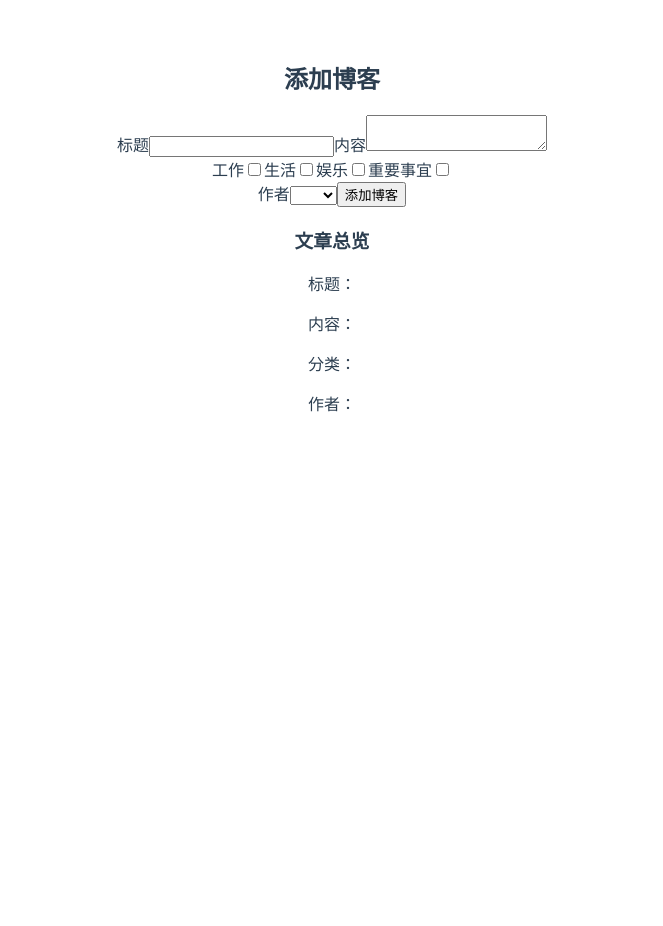
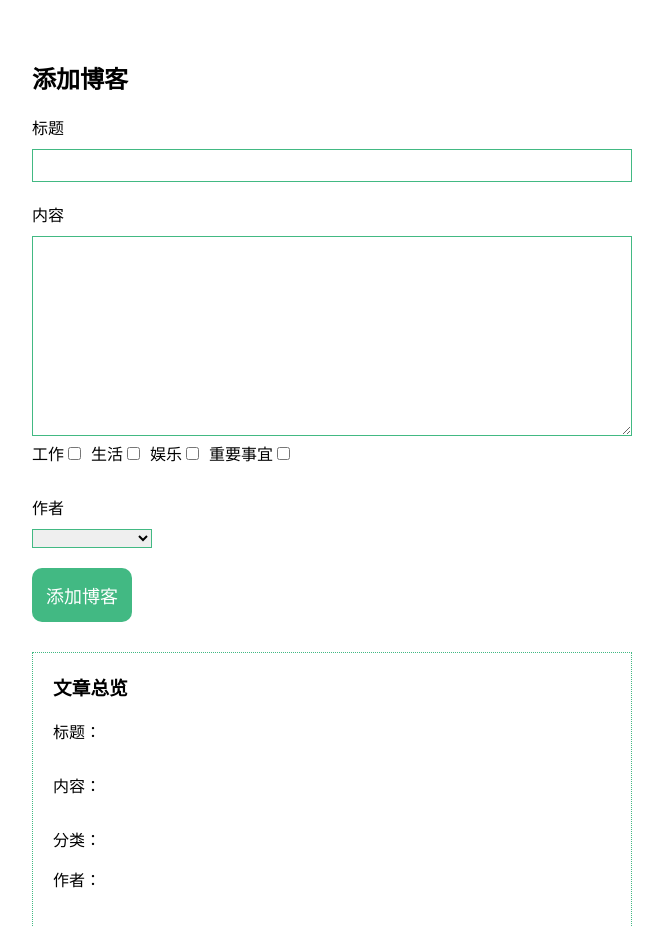
Before and after one commit to Jonsonice/vue-blog, a Vue app: page / in a window 1280 px wide. Shown: the top 926 px of the page, without its empty margins (308-971 px from the left). Before the commit the page ends 800 px from the top, so only its background shows below. Built offline with nearby package versions, Linux system fonts and the light colour scheme; what vue-resource would draw is missing.

Commit message:
博客页样式添加

```diff
--- a/src/App.vue
+++ b/src/App.vue
@@ -16,12 +16,5 @@ export default {
 </script>
 
 <style>
-#app {
-  font-family: 'Avenir', Helvetica, Arial, sans-serif;
-  -webkit-font-smoothing: antialiased;
-  -moz-osx-font-smoothing: grayscale;
-  text-align: center;
-  color: #2c3e50;
-  margin-top: 60px;
-}
+
 </style>
--- a/src/components/AddBlog.vue
+++ b/src/components/AddBlog.vue
@@ -1,5 +1,5 @@
 <template>
-  <div class="add-blog">
+  <div id="add-blog">
 	<h2>添加博客</h2>
 	<form v-if="!submited">
 		<label>标题</label>
@@ -29,14 +29,16 @@
 	</div>
 	<div id="preview">
 		<h3>文章总览</h3>
-		<p>标题：{{blog.title}}</p>
+		<p>标题：</p>
+		<p class="tshow">{{blog.title}}</p>
 		<p>内容：</p>
-		<p>{{blog.content}}</p>
+		<p class="tshow">{{blog.content}}</p>
 		<p>分类：</p>
-		<ul>
-			<li v-for="category in blog.categories">{{category}}</li>
-		</ul>
-		<p>作者：{{blog.author}}</p>
+			<ul>
+				<li v-for="category in blog.categories">{{category}}</li>
+			</ul>
+		<p>作者：</p>
+		<p class="tshow">{{blog.author}}</p>
 	</div>
   </div>
 </template>
@@ -75,5 +77,59 @@ export default {
 
 <!-- Add "scoped" attribute to limit CSS to this component only -->
 <style scoped>
-
+	#add-blog *{
+		box-sizing: border-box;
+	}
+	#add-blog{
+		margin: 20px auto;
+		max-width: 600px;
+		padding: 20px;
+	}
+	label{
+		display: block;
+		margin: 20px 0 10px;
+	}
+	input[type="text"],textarea{
+		display: block;
+		width: 100%;
+		padding: 8px;
+		border: 1px solid #42B983;
+	}
+	select{
+		width: 20%;
+		border: 1px solid #42B983;
+	}
+	textarea{
+		height: 200px;
+	}
+	#checkbox label{
+		display: inline-block;
+		margin-top: 5px;
+	}
+	#checkbox input{
+		display: inline-block;
+		margin-right: 10px;
+	}
+	button{
+		display: block;
+		margin: 20px 0;
+		background: #42B983;
+		color: #fff;
+		border: 0;
+		border-radius: 10px;
+		padding: 14px;
+		font-size: 18px;
+		cursor: pointer;
+	}
+	#preview{
+		padding: 10px 20px;
+		border: 1px dotted #42B983;
+		margin: 30px 0;
+	}
+	#preview .tshow{
+		font-size: 30px;
+	}
+	h3{
+		margin-top: 10px;
+	}
 </style>
```
